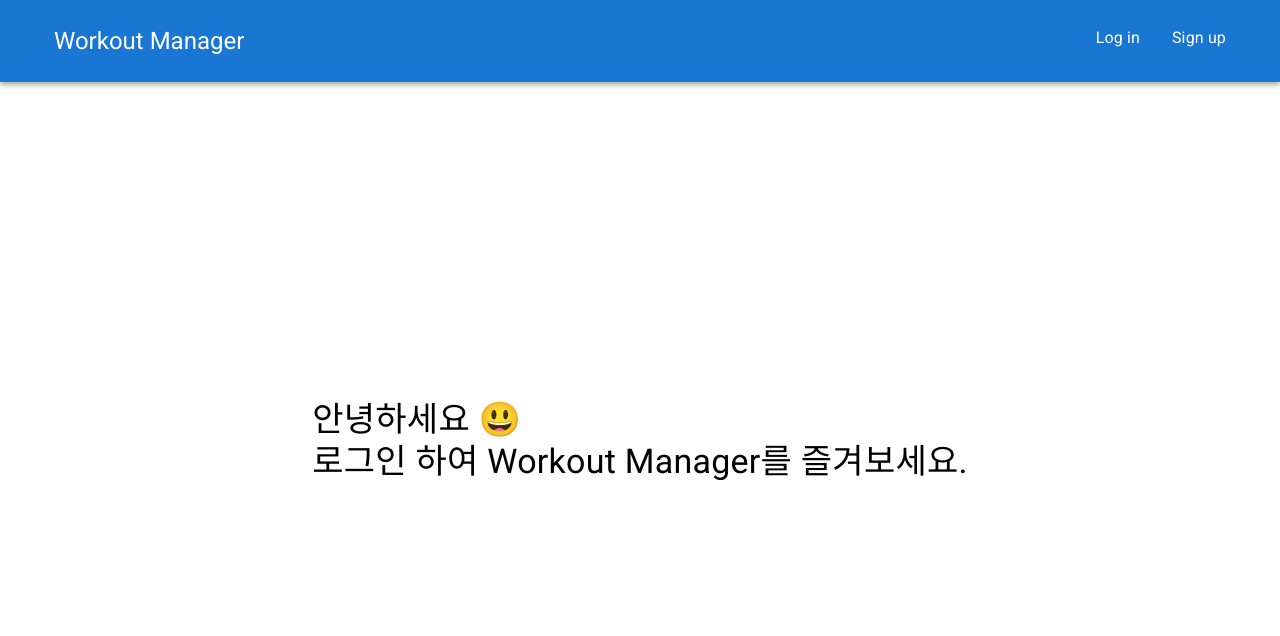
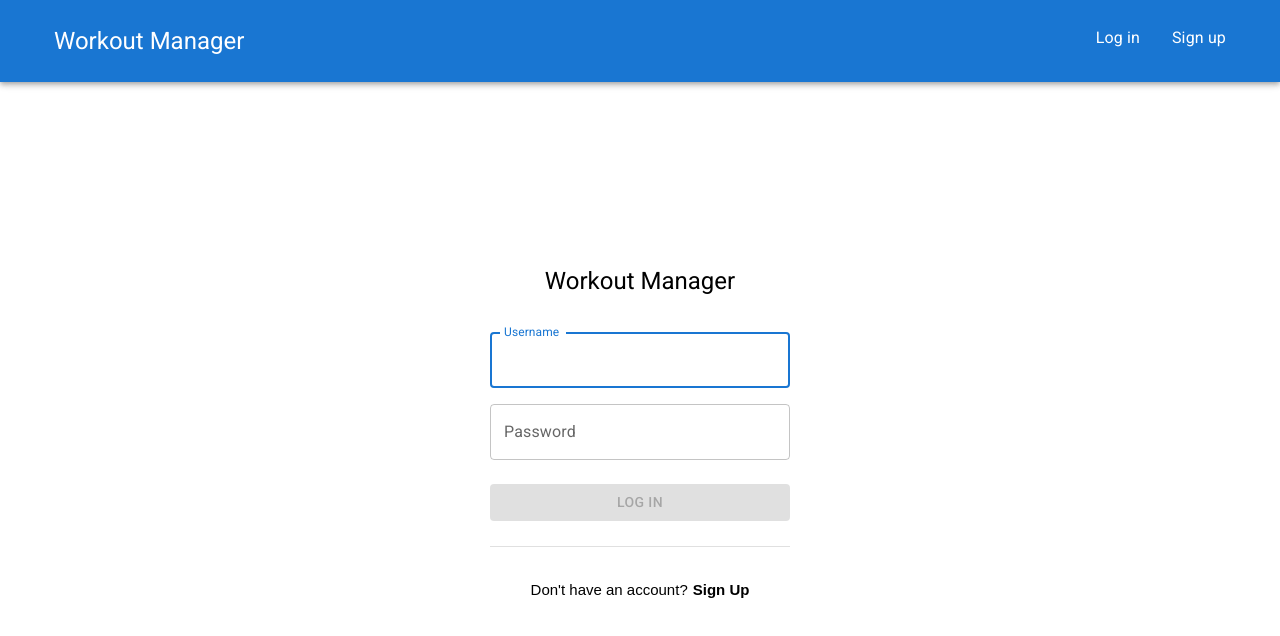
Before and after one commit to wujuno/workout-manager, a React (Create React App) app: page / in a window 1280 px wide. Shown: the top 636 px of the page. Built offline with nearby package versions, Linux system fonts and the light colour scheme.

Commit message:
Style: Change Home

```diff
--- a/src/screens/Home.tsx
+++ b/src/screens/Home.tsx
@@ -7,6 +7,7 @@ import { loggedInVar } from "../apollo";
 import SLayout from "../components/Layout";
 import { BaseBox } from "../components/shared";
 import useUser from "../hooks/useUser";
+import LogIn from "./Login";
 
 const HomeBaseBox = styled(BaseBox)`
   width: 600px;
@@ -63,12 +64,12 @@ const ListBox = styled.div`
 function Home() {
   const isLoggedIn = useReactiveVar(loggedInVar);
   const { data } = useUser();
-  return (
+  return isLoggedIn ? (
     <SLayout>
       <Helmet>
         <title>Home | WM</title>
       </Helmet>
-      {isLoggedIn ? (
+
       <div>
         <Paper elevation={2} sx={{ p: 3 }}>
           <Typography variant="h4">
@@ -101,18 +102,9 @@ function Home() {
           </HistoryWrapper>
         </MiddleBox>
       </div>
+    </SLayout>
   ) : (
-        <>
-          <Link to="/login">
-            <Typography variant="h4">
-              안녕하세요 😃
-              <br />
-              로그인 하여 Workout Manager를 즐겨보세요.
-            </Typography>
-          </Link>
-        </>
-      )}
-    </SLayout>
+    <LogIn />
   );
 }
 
```
Lines whose indentation alone changed are shown as unchanged.
